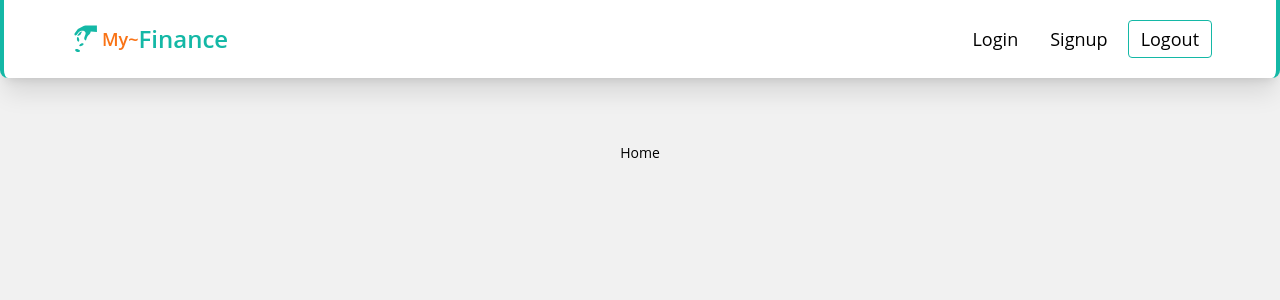
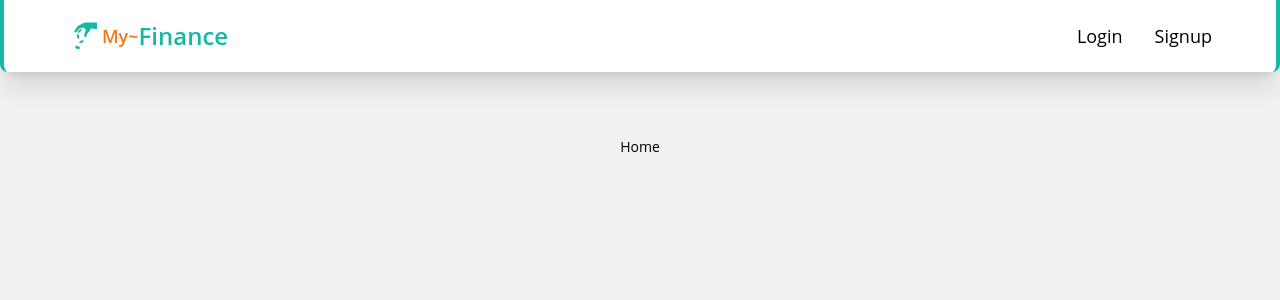
Before and after one commit to AmaduKamara/finance-tracker, a React (Create React App) app: page / in a window 1280 px wide. Shown: the top 300 px of the page. Built offline with nearby package versions, Linux system fonts and the light colour scheme.

Commit message:
Conditionally show contents based on user state

```diff
--- a/src/components/Navbar.jsx
+++ b/src/components/Navbar.jsx
@@ -3,9 +3,12 @@ import { Link } from "react-router-dom";
 import { GiPayMoney } from "react-icons/gi";
 
 import { useLogout } from "../hooks/useLogout";
+import { useAuthContext } from "../hooks/useAuthContext";
 
 const Navbar = () => {
   const { logout } = useLogout();
+
+  const { user } = useAuthContext();
 
   return (
     <div className="container mx-auto py-5 shadow-xl bg-white rounded-b-lg border-l-4 border-r-4 border-teal-500 flex items-center justify-between px-16">
@@ -17,12 +20,17 @@ const Navbar = () => {
         <span className="text-orange-500 text-lg">My~</span>Finance
       </Link>
       <ul className="flex items-center">
+        {!user && (
+          <>
             <li className="mx-3 text-lg hover:text-teal-600 hover:underline">
               <Link to="/login">Login</Link>
             </li>
             <li className="ml-5 text-lg hover:text-teal-600 hover:underline">
               <Link to="/signup">Signup</Link>
             </li>
+          </>
+        )}
+        {user && (
           <li className="ml-5 text-lg hover:text-teal-600 hover:underline">
             <button
               className="border py-1 px-3 rounded border-teal-500 hover:bg-teal-500 hover:text-white focus:bg-teal-600"
@@ -31,6 +39,7 @@ const Navbar = () => {
               Logout
             </button>
           </li>
+        )}
       </ul>
     </div>
   );
```
Lines whose indentation alone changed are shown as unchanged.
